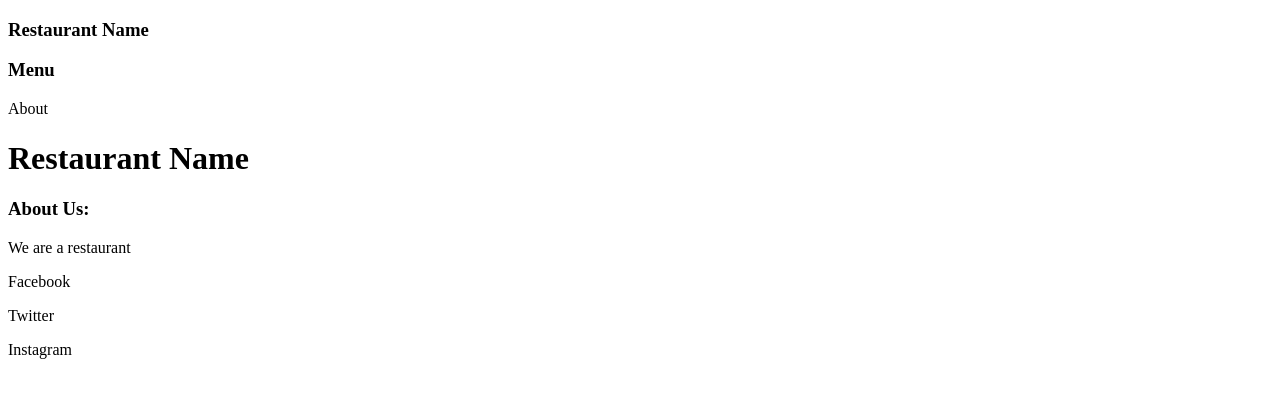
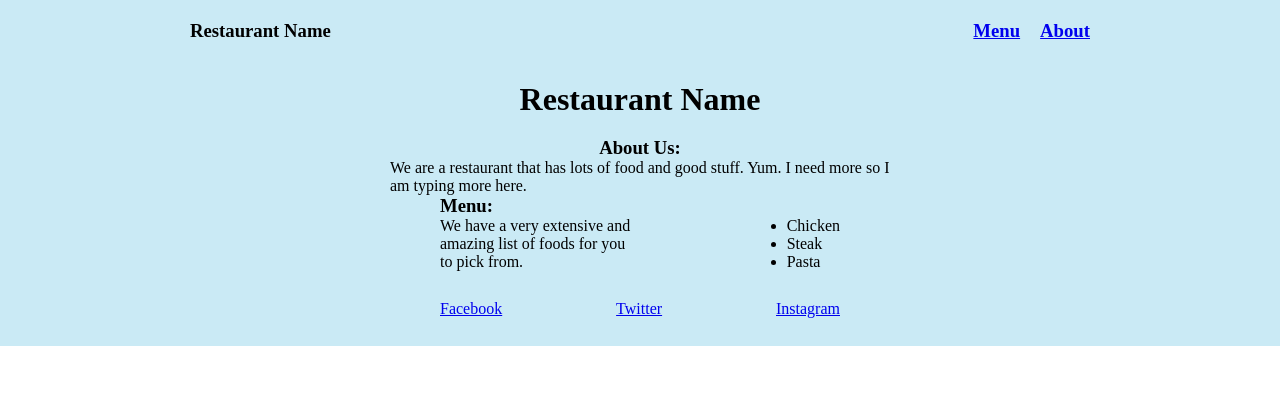
Before and after one commit to MrTj458/RestaurantWebpageLayout, a plain HTML site: page index.html in a window 1280 px wide. Drawn offline with Linux system fonts and the light colour scheme.

Commit message:
Finished first version

```diff
--- a/index.html
+++ b/index.html
@@ -9,27 +9,42 @@
       <div class="menu">
         <div class="restaurant-name"><h3>Restaurant Name</h3></div>
         <div class="links">
-          <div class="restaurant-menu"><h3>Menu</h3></div>
-          <div class="about-link">About</div>
+          <div class="restaurant-menu-link"><h3><a href="#">Menu</a></h3></div>
+          <div class="about-link"><h3><a href="#">About</a></h3></div>
         </div>
       </div>
     </div>
     <div class="header-container">
-      <div class="headder">
+      <div class="header">
         <div class="restaurant-name"><h1>Restaurant Name</h1></div>
       </div>
     </div>
     <div class="about-container">
       <div class="about">
         <h3>About Us:</h3>
-        <p>We are a restaurant</p>
+        <p>We are a restaurant that has lots of food and good stuff. Yum. I need more so I am typing more here.</p>
+      </div>
+    </div>
+    <div class="restaurant-menu-container">
+      <div class="restaurant-menu">
+        <h3 class="menu-title">Menu:</h3>
+        <div class="restaurant-menu-about">
+          <p>We have a very extensive and amazing list of foods for you to pick from.</p>
+        </div>
+        <div class="restaurant-menu-list">
+          <ul>
+            <li>Chicken</li>
+            <li>Steak</li>
+            <li>Pasta</li>
+          </ul>
+        </div>
       </div>
     </div>
     <div class="footer-container">
       <div class="footer">
-        <p>Facebook</p>
-        <p>Twitter</p>
-        <p>Instagram</p>
+        <p><a href="#">Facebook</a></p>
+        <p><a href="#">Twitter</a></p>
+        <p><a href="#">Instagram</a></p>
       </div>
     </div>
   </body>
--- a/style.css
+++ b/style.css
@@ -0,0 +1,91 @@
+* {
+  margin: 0;
+  padding: 0;
+  box-sizing: border-box;
+}
+
+.menu-container {
+  display: flex;
+  padding: 20px 0;
+  justify-content: center;
+  background-color: #caeaf5;
+}
+
+.menu {
+  display: flex;
+  justify-content: space-between;
+  width: 900px;
+}
+
+.links {
+  display: flex;
+}
+
+.restaurant-menu-link {
+  padding-right: 20px;
+}
+
+.header-container {
+  display: flex;
+  justify-content: center;
+  background-color: #caeaf5;
+}
+
+.header {
+  display: flex;
+  justify-content: center;
+  width: 900px;
+  height: 75px;
+  align-items: center;
+}
+
+.about-container {
+  display: flex;
+  justify-content: center;
+  background-color: #caeaf5;
+}
+
+.about {
+  width: 500px;
+  display: flex;
+  justify-content: center;
+  flex-wrap: wrap;
+}
+
+.restaurant-menu-container {
+  display: flex;
+  background-color: #caeaf5;
+  justify-content: center;
+}
+
+.restaurant-menu {
+  display: flex;
+  width: 400px;
+  justify-content: space-between;
+  flex-wrap: wrap;
+}
+
+.menu-title {
+  justify-content: center;
+  width: 100%;
+}
+
+.restaurant-menu-about {
+  display: flex;
+  width: 200px;
+  flex-wrap: wrap;
+}
+
+.footer-container {
+  display: flex;
+  background-color: #caeaf5;
+  justify-content: center;
+}
+
+.footer {
+  display: flex;
+  height: 75px;
+  width: 400px;
+  justify-content: space-between;
+  align-items: center;
+}
```
